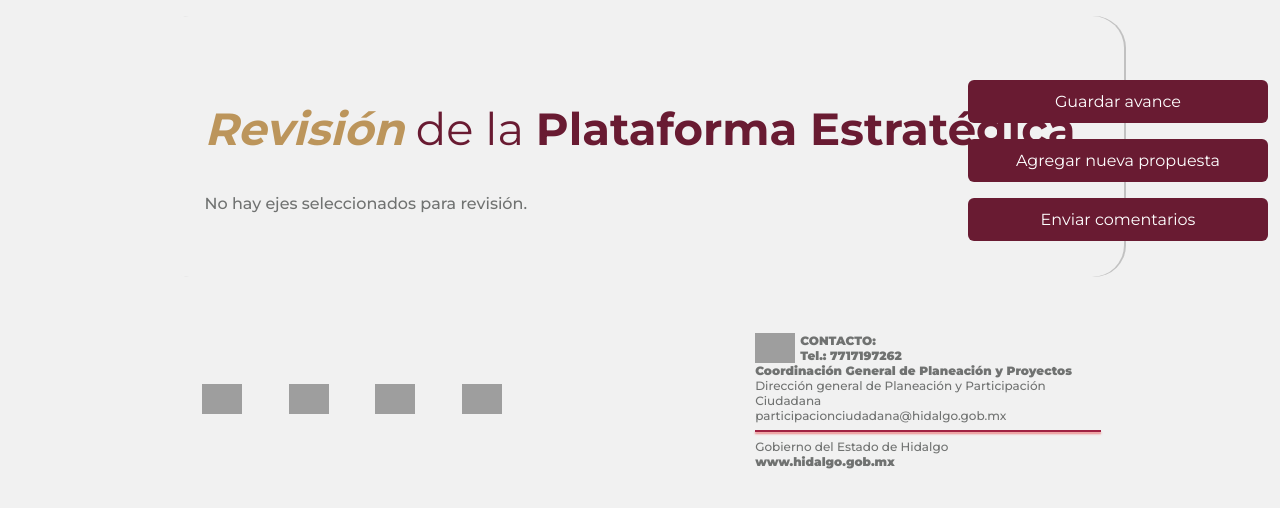
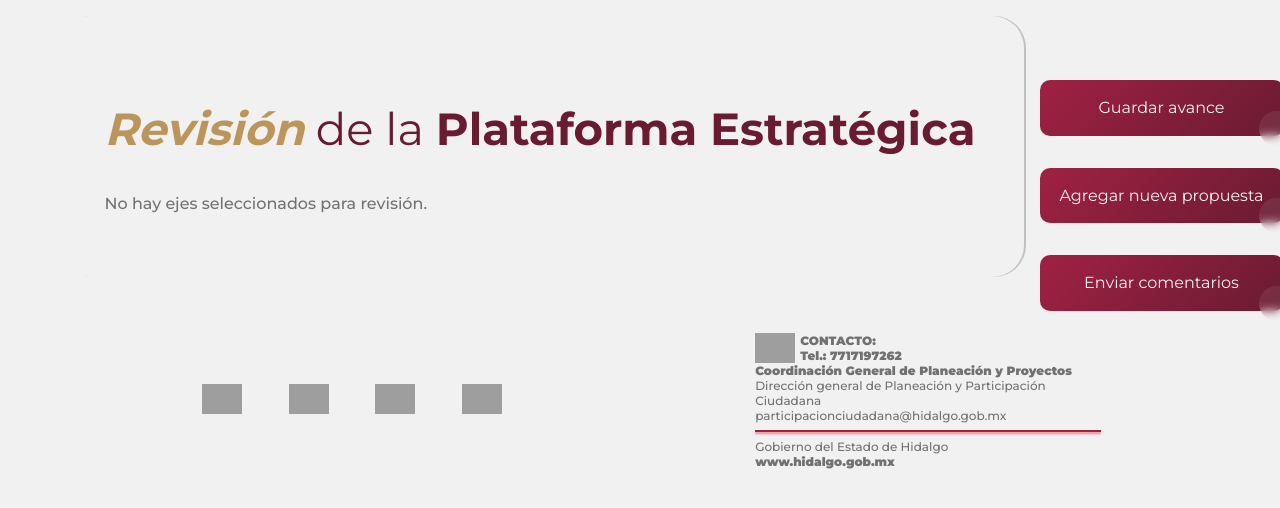
Before and after one commit to gomez50057/ped-frontend, a Next.js app: page /dashboard/plataforma-estrategica in a window 1280 px wide. Both pictures are taken after a click on the button "Guardar elección". Shown: the top 508 px of the page. Built offline with nearby package versions, Linux system fonts and the light colour scheme; grey boxes are pictures that could not be loaded.

Commit message:
StrategicPlatform css

```diff
--- a/src/components/dashboard/StrategicPlatform/PlataformaEstrategicaReview.js
+++ b/src/components/dashboard/StrategicPlatform/PlataformaEstrategicaReview.js
@@ -3,7 +3,7 @@
 import React, { useState, useMemo } from 'react';
 import Snackbar from '@mui/material/Snackbar';
 import Alert from '@mui/material/Alert';
-import {  dataObjetivoEG01,  dataObjetivoEG02,  dataObjetivoEG03,  dataObjetivoEG04,  dataObjetivoEG05,  dataObjetivoEG06,  dataObjetivoEG07,  dataObjetivoEG08,  dataObjetivoEG09,  dataObjetivoET01,  dataObjetivoET02,  dataObjetivoET03,} from '@/utils/plataformaEstrategicaData';
+import { dataObjetivoEG01, dataObjetivoEG02, dataObjetivoEG03, dataObjetivoEG04, dataObjetivoEG05, dataObjetivoEG06, dataObjetivoEG07, dataObjetivoEG08, dataObjetivoEG09, dataObjetivoET01, dataObjetivoET02, dataObjetivoET03, } from '@/utils/plataformaEstrategicaData';
 import { usePlatform } from '@/context/PlatformContext';
 import { useFeedback } from '@/hooks/useFeedback';
 import { v4 as uuidv4 } from 'uuid';
@@ -308,9 +308,28 @@ export default function PlataformaEstrategicaReview() {
         {renderNuevasPropuestas()}
       </div>
       <div className={styles.buttonsContainer}>
-        <button onClick={handleGuardarAvance} className={styles.saveButton}>Guardar avance</button>
-        <button onClick={handleAgregarPropuesta} className={styles.saveButton}>Agregar nueva propuesta</button>
-        <button onClick={handleGuardarComentarios} className={styles.saveButton}>Enviar comentarios</button>
+        <div className={styles.buttonsContainerfixed}>
+
+          <div className={styles.buttonWrapper}>
+            <button className={styles.slideButton} onClick={handleGuardarAvance}>
+              Guardar avance
+            </button>
+          </div>
+
+          <div className={styles.buttonWrapper}>
+            <button className={styles.slideButton} onClick={handleAgregarPropuesta}>
+              Agregar nueva propuesta
+            </button>
+          </div>
+
+          <div className={styles.buttonWrapper}>
+            <button className={styles.slideButton} onClick={handleGuardarComentarios}>
+              Enviar comentarios
+            </button>
+          </div>
+        </div>
+
+
       </div>
       <Snackbar open={snackbar.open} autoHideDuration={4000} onClose={handleCloseSnackbar} anchorOrigin={{ vertical: "top", horizontal: "right" }}>
         <Alert onClose={handleCloseSnackbar} severity={snackbar.severity} variant="filled" sx={{ width: "100%" }}>
--- a/src/components/dashboard/StrategicPlatform/PlataformaEstrategicaReview.module.css
+++ b/src/components/dashboard/StrategicPlatform/PlataformaEstrategicaReview.module.css
@@ -53,10 +53,9 @@
   resize: vertical;
 }
 
+/* Boton de acciones */
 .buttonsContainer {
-  position: fixed;
-  top: 2rem;
-  right: 10vw;
+  position: relative;
   width: 200px;
   display: flex;
   flex-direction: column;
@@ -64,20 +63,126 @@
   padding: 2rem 1rem;
 }
 
-
-.saveButton {
-  background-color: var(--vinoOsc);
-  color: white;
-  padding: 0.75rem 1.5rem;
-  border: none;
-  border-radius: 6px;
-  cursor: pointer;
-  font-size: 1rem;
-  margin-top: 1rem;
-  width: 300px;
-  white-space: nowrap;
+.buttonsContainerfixed {
+  position: fixed;
 }
 
-.saveButton:hover {
-  background-color: #8c2730;
+.buttonWrapper {
+  width: 100%;
+  margin-top: 2rem;
 }
+
+.buttonWrapper  a {
+  text-decoration: none;
+}
+
+.slideButton {
+  all: unset;
+  width: 180px;
+  height: 30px;
+  font-size: 1rem;
+  padding: 0.8rem 2rem;
+  background: transparent;
+  border: none;
+  position: relative;
+  color: var(--blanco);
+  cursor: pointer;
+  z-index: 1;
+  display: flex;
+  align-items: center;
+  justify-content: center;
+  white-space: nowrap;
+  user-select: none;
+  -webkit-user-select: none;
+  touch-action: manipulation;
+  text-decoration: none;
+  text-decoration-line: none;
+}
+
+.slideButton::after,
+.slideButton::before {
+  content: '';
+  position: absolute;
+  bottom: 0;
+  right: 0;
+  z-index: -99999;
+  transition: all .4s;
+}
+
+.slideButton::before {
+  transform: translate(0%, 0%);
+  width: 100%;
+  height: 100%;
+  background: linear-gradient(-45deg, var(--vinoOsc), var(--vinoClr));
+  border-radius: 10px;
+}
+
+.slideButton::after {
+  transform: translate(10px, 10px);
+  width: 35px;
+  height: 35px;
+  background: #ffffff15;
+  backdrop-filter: blur(5px);
+  -webkit-backdrop-filter: blur(5px);
+  border-radius: 50px;
+}
+
+.slideButton:hover::before {
+  transform: translate(5%, 20%);
+  width: 110%;
+  height: 110%;
+}
+
+.slideButton:hover::after {
+  border-radius: 10px;
+  transform: translate(0, 0);
+  width: 100%;
+  height: 100%;
+}
+
+.slideButton:active::after {
+  transition: 0s;
+  transform: translate(0, 5%);
+}
+
+/* Agregar nuevos */
+.addButton {
+  font-family: inherit;
+  display: inline-block;
+  line-height: 2.5em;
+  margin-top: 1rem;
+  position: relative;
+  cursor: pointer;
+  overflow: hidden;
+  border: 2px solid var(--vinoOsc);
+  border-radius: 6px;
+  font-size: 1rem;
+  font-weight: 500;
+  color: var(--vinoOsc);
+  transition: color 0.5s;
+  z-index: 1;
+  white-space: nowrap;
+  background: transparent;
+}
+
+.addButton::before {
+  content: "";
+  position: absolute;
+  z-index: -1;
+  background: var(--vinoOsc);
+  height: 150px;
+  width: 280px;
+  border-radius: 50%;
+  top: 100%;
+  left: 100%;
+  transition: all 0.7s;
+}
+
+.addButton:hover {
+  color: #fff;
+}
+
+.addButton:hover::before {
+  top: -30px;
+  left: -30px;
+}
```
Lines whose indentation alone changed are shown as unchanged.
